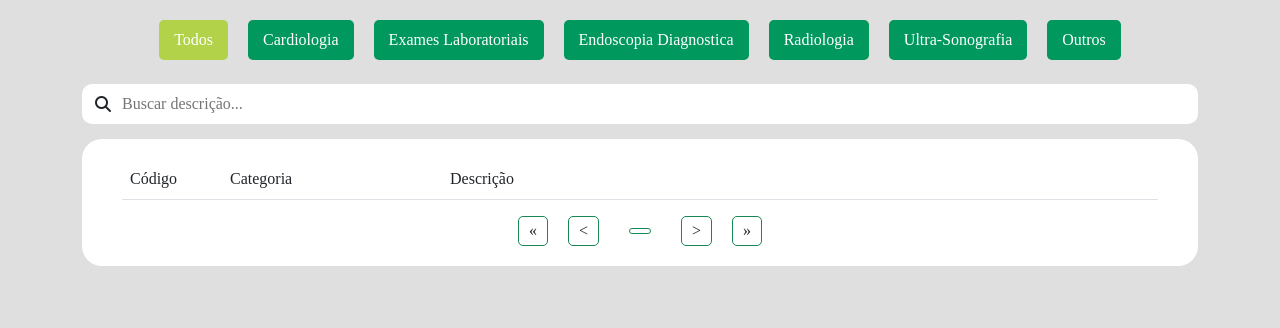
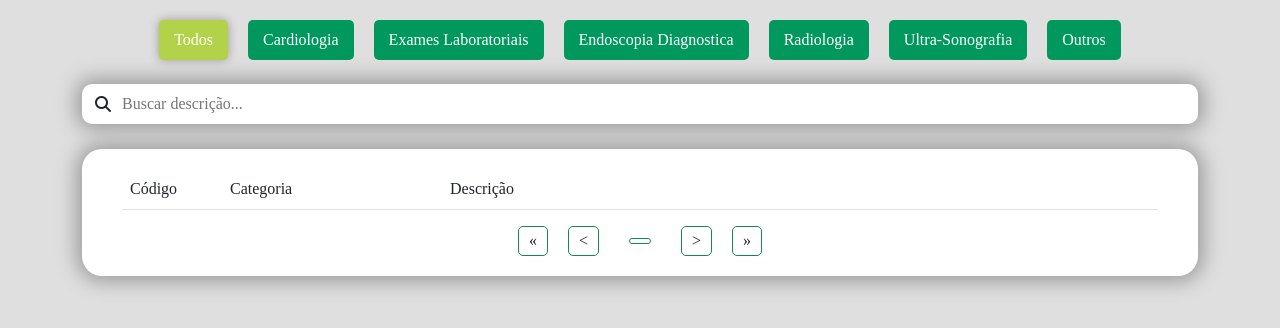
Before and after one commit to itallokavin/Busca_Procedimentos, a website: page index.html in a window 1280 px wide. Drawn offline with nearby package versions, Linux system fonts and the light colour scheme; no server answers.

Commit message:
adicionado sombreamento em alguns elementos

```diff
--- a/css/main.css
+++ b/css/main.css
@@ -17,6 +17,8 @@ body{
   background-color: white;
   padding: 20px 40px;
   border-radius: 20px;
+  box-shadow: 0 0 20px 5px #999;
+  margin-top: 10px;
 }
 
 .nav button{
@@ -32,7 +34,7 @@ body{
 }
 .nav button:hover, .active {
   background-color: #B1D249 !important;
-  box-shadow: none !important;
+  box-shadow: 0 0 0.6em #999 !important;
   color: white !important;
 }
 
@@ -61,6 +63,7 @@ body{
   padding: 10px 10px 10px 40px;
   width: 100%;
   margin-bottom: 15px;
+  box-shadow: 0 0 20px 5px #999;
 }
 
 #lupa{
--- a/index.js
+++ b/index.js
@@ -137,9 +137,6 @@ function filterSearch(){
 
     })
 }
-
-
 filterSearch()
 
-
 window.onload = main(`http://localhost:3000/procedimentos/?_page=${pageNum}&_limit=15`)
```
